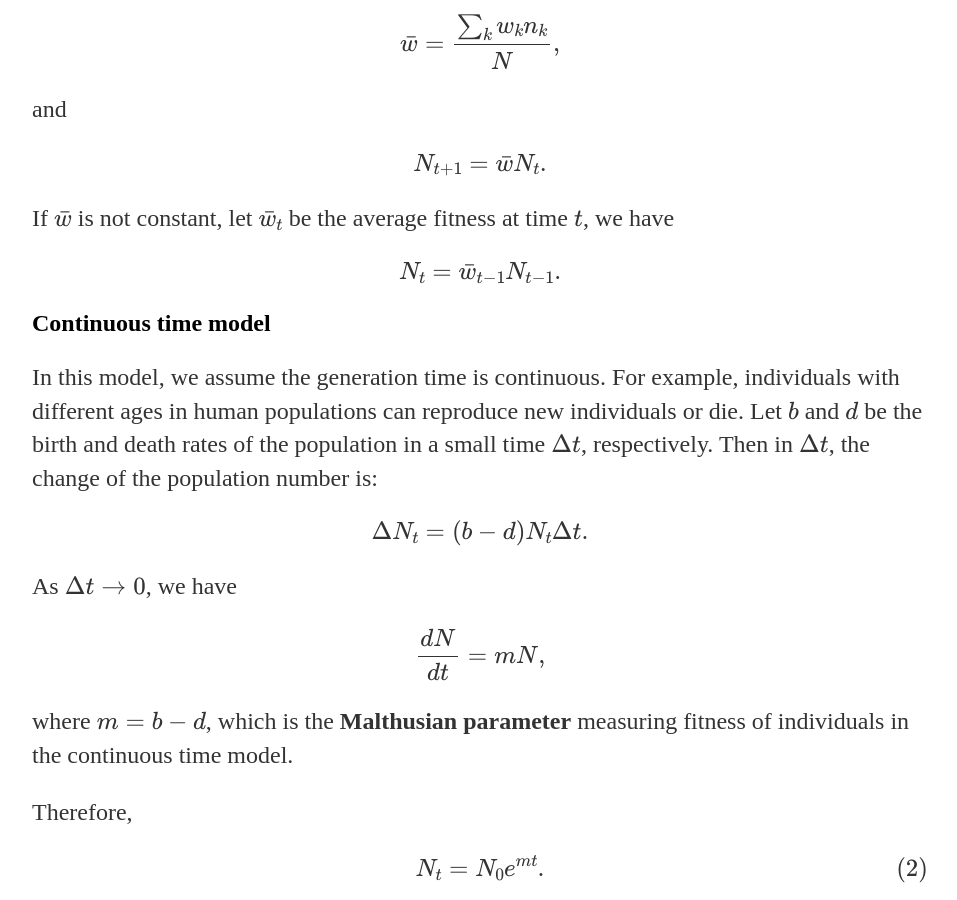
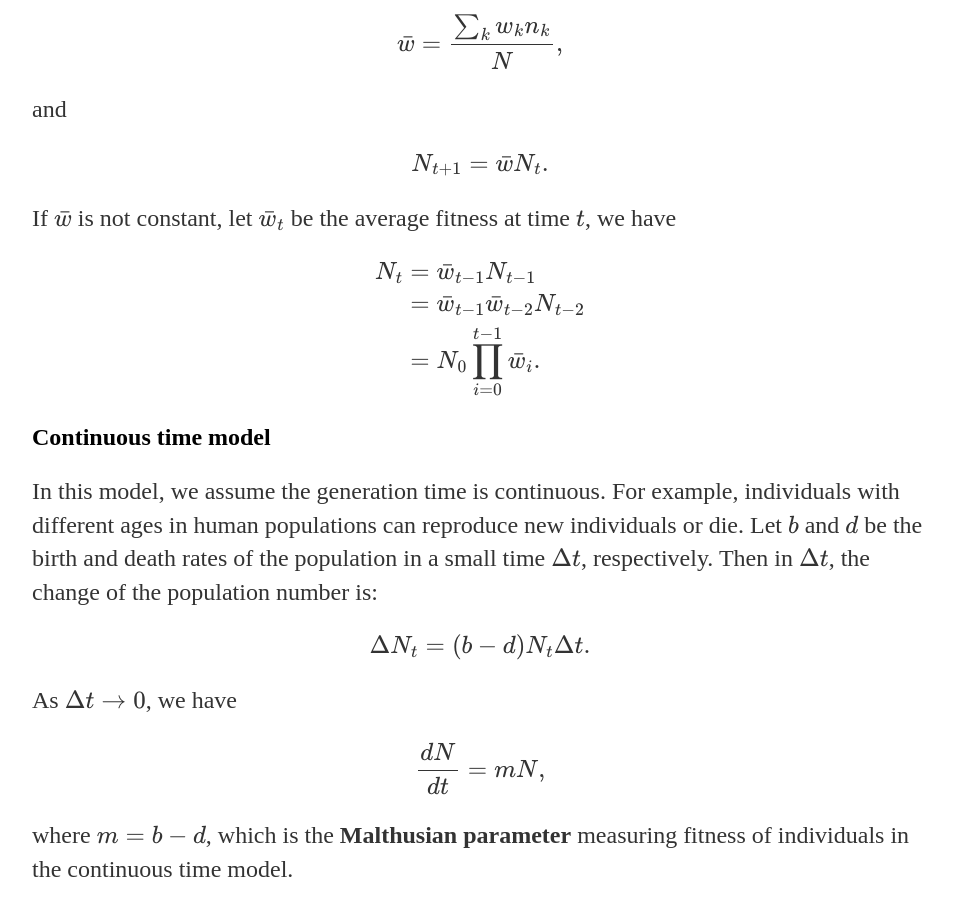
Before and after one commit to xin-huang/xin-huang.github.io, a Jekyll site: the page built from _posts/2017-04-22-population-growth-models.md, in a window 1280 px wide and 900 px high, scrolled down 1462 px. Shown: the whole window, without its empty margins (160-1117 px from the left). Built offline with Jekyll 4.4.1, drawn with Linux system fonts in a browser that asks for light colours; formulas are drawn with MathJax 3; comment, search, counter and statistics services are not loaded.

Commit message:
Update 2017-04-22-population-growth-models.md

```diff
--- a/_posts/2017-04-22-population-growth-models.md
+++ b/_posts/2017-04-22-population-growth-models.md
@@ -38,7 +38,7 @@ and
 If $\bar{w}$ is not constant, let $\bar{w}_t$ be the average fitness at time $t$, we have
 
 \begin{align\*}
-    N_t&=\bar{w}\_{t-1} N\_{t-1} .
+    N_t&=\bar{w}\_{t-1} N\_{t-1} \\\\ &=\bar{w}\_{t-1} \bar{w}\_{t-2} N\_{t-2} \\\\ &=N\_0 \prod\_{i=0}^{t-1} \bar{w}\_i.
 \end{align\*}
 
 ## Continuous time model
```
